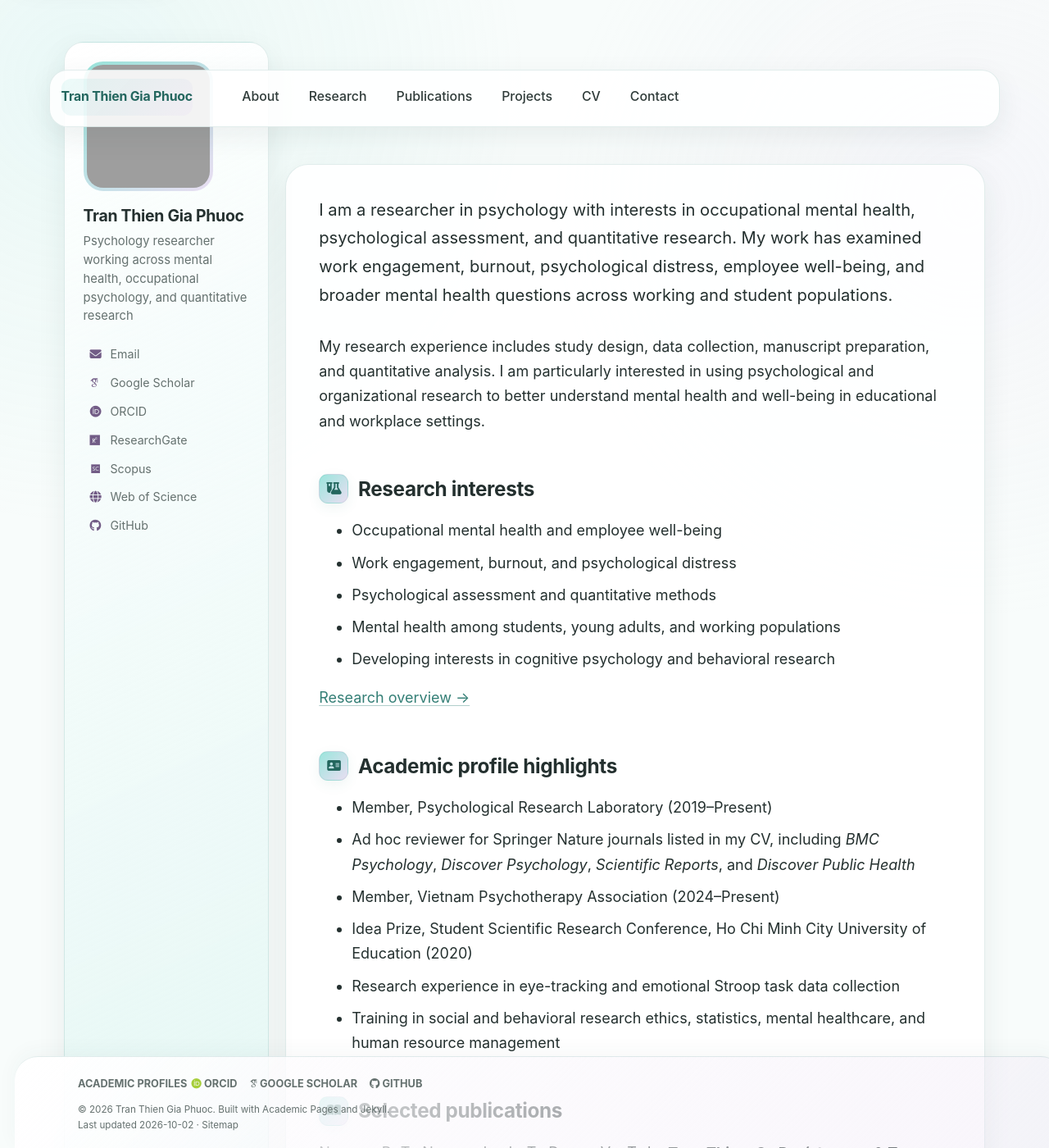
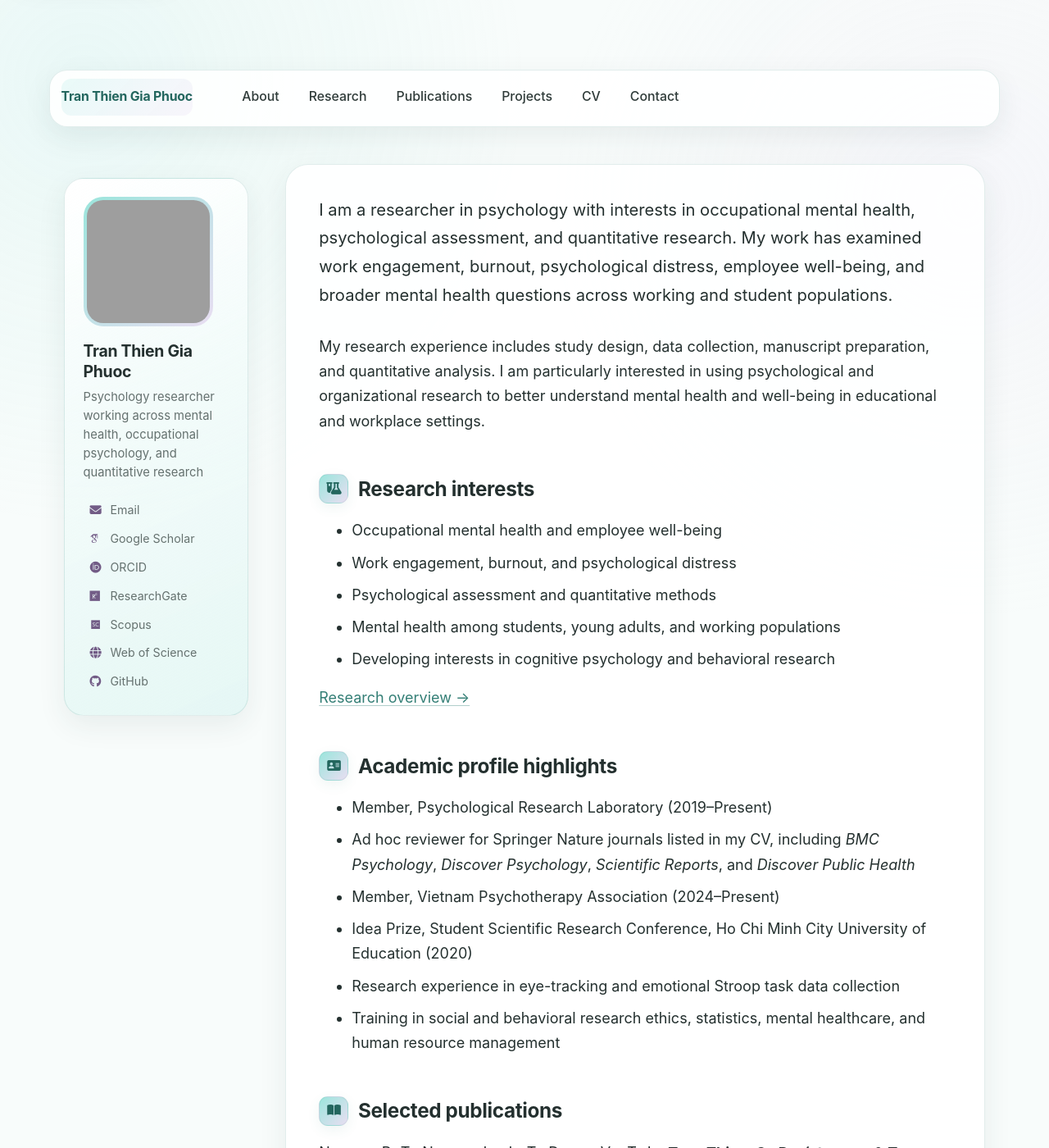
Before and after one commit to ttgpPsychMH/ttgpPsychMH.github.io, a Jekyll site: the page built from _pages/about.md, in a window 1280 px wide and 1400 px high. Shown: the whole window at 82% size. Built offline with Jekyll 4.4.1, drawn with Linux system fonts in a browser that asks for light colours; some web fonts are replaced; a script that is not in the unit is left out; grey boxes are pictures that could not be loaded.

Commit message:
Fix sticky navigation and footer layout
Prevent navigation/profile overlap, keep the profile sidebar below the sticky masthead, and return the footer to normal document flow at the bottom of each page.

```diff
--- a/_sass/custom.scss
+++ b/_sass/custom.scss
@@ -118,6 +118,7 @@
 
 body {
   padding-top: 0;
+  padding-bottom: 0;
   color: var(--text-main);
   background:
     radial-gradient(circle at 8% 4%, rgba(155, 229, 220, 0.16), transparent 30rem),
@@ -171,8 +172,9 @@
    ========================================================================== */
 
 .masthead {
-  position: relative;
-  z-index: 20;
+  position: sticky;
+  top: 0;
+  z-index: 100;
   padding: 0.85rem 1rem 0;
   background: transparent;
   box-shadow: none;
@@ -180,6 +182,10 @@
 
 .masthead::after {
   display: none;
+}
+
+.masthead.is-stuck .masthead__inner-wrap {
+  box-shadow: 0 14px 36px rgba(40, 69, 66, 0.14);
 }
 
 .masthead__inner-wrap {
@@ -679,6 +685,8 @@
 @media screen and (min-width: 925px) {
   .sidebar {
     width: 20%;
+    top: var(--sticky-sidebar-top, 7rem) !important;
+    max-height: calc(100vh - var(--sticky-sidebar-top, 7rem) - 1rem);
     padding-right: 1.25rem !important;
   }
 
--- a/_sass/layout/_footer.scss
+++ b/_sass/layout/_footer.scss
@@ -17,9 +17,9 @@
   /* keep footer in normal document flow so custom widgets do not overlap content */
   height: auto;
 
-  /* keep the footer on the bottom of the page */
-  position: fixed;
-  bottom: 0;
+  /* Footer belongs to normal document flow and appears after page content. */
+  position: relative;
+  bottom: auto;
 
   -webkit-animation: intro 0.3s both;
           animation: intro 0.3s both;
--- a/_sass/layout/_sidebar.scss
+++ b/_sass/layout/_sidebar.scss
@@ -18,10 +18,13 @@
   }
 
   @media screen and (min-width: $sidebar-screen-min-width) {
-    height: 100vh;
-    overflow-y: auto;               // Add scrollbar if the sidebar is too long
-    position: fixed;
-    padding-top: $masthead-height;
+    height: auto;
+    max-height: calc(100vh - var(--sticky-sidebar-top, 7rem) - 1rem);
+    overflow-y: auto;
+    position: sticky;
+    top: var(--sticky-sidebar-top, 7rem);
+    padding-top: 0;
+    align-self: flex-start;
   }
 
   @include breakpoint($large) {
--- a/assets/js/custom-ui.js
+++ b/assets/js/custom-ui.js
@@ -192,6 +192,19 @@
     });
   }
 
+  function syncStickyLayout() {
+    const masthead = document.querySelector(".masthead");
+    if (!masthead) return;
+
+    const mastheadHeight = Math.ceil(masthead.getBoundingClientRect().height);
+    document.documentElement.style.setProperty(
+      "--sticky-sidebar-top",
+      (mastheadHeight + 14) + "px"
+    );
+
+    masthead.classList.toggle("is-stuck", window.scrollY > 8);
+  }
+
   document.addEventListener("DOMContentLoaded", function () {
     applyTheme(getPreference(), false);
     routeClass();
@@ -200,6 +213,10 @@
     wrapPublicationEntries();
     addHeadingIcons();
     enhanceExternalLinks();
+    syncStickyLayout();
+
+    window.addEventListener("resize", syncStickyLayout, { passive: true });
+    window.addEventListener("scroll", syncStickyLayout, { passive: true });
 
     const button = document.getElementById("theme-mode-toggle");
     if (button) button.addEventListener("click", cycleTheme);
```
